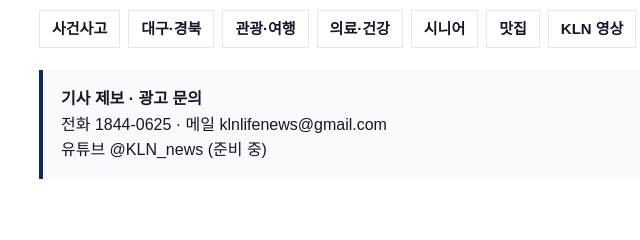
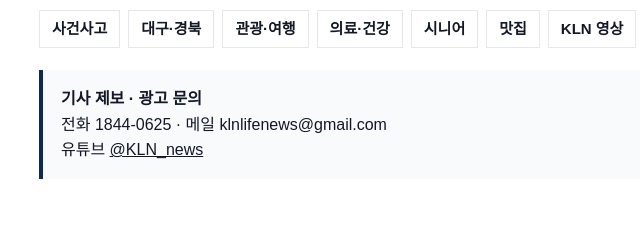
Before and after one commit to taewan4567-pixel/klnnews, a plain HTML site: page index.html in a window 1280 px wide. Shown: the part 457-697 px from the top of the page, 61-701 px from the left. Drawn offline with Linux system fonts and the light colour scheme.

Commit message:
유튜브 채널 링크 추가

```diff
--- a/index.html
+++ b/index.html
@@ -72,7 +72,7 @@ footer .info{margin-top:10px;line-height:1.9}
     <h1>케이라이프뉴스가 곧 첫 소식을 전합니다</h1>
     <p>케이라이프뉴스(K-Life News)는 대구·경북의 생활 소식을 직접 보고, 듣고, 써서 전하는 인터넷 신문입니다.<br>사건사고, 지역 소식, 관광·여행, 의료·건강, 시니어 생활, 맛집 이야기를 쉽고 정확하게 전하겠습니다.</p>
     <div class="cats"><span>사건사고</span><span>대구·경북</span><span>관광·여행</span><span>의료·건강</span><span>시니어</span><span>맛집</span><span>KLN 영상</span></div>
-    <div class="box"><b>기사 제보 · 광고 문의</b><br>전화 1844-0625 · 메일 klnlifenews@gmail.com<br>유튜브 @KLN_news (준비 중)</div>
+    <div class="box"><b>기사 제보 · 광고 문의</b><br>전화 1844-0625 · 메일 klnlifenews@gmail.com<br>유튜브 <a href="https://www.youtube.com/@KLN_news" target="_blank" rel="noopener" style="text-decoration:underline">@KLN_news</a></div>
   </section>
 </main>
 <footer><div class="wrap">
```
